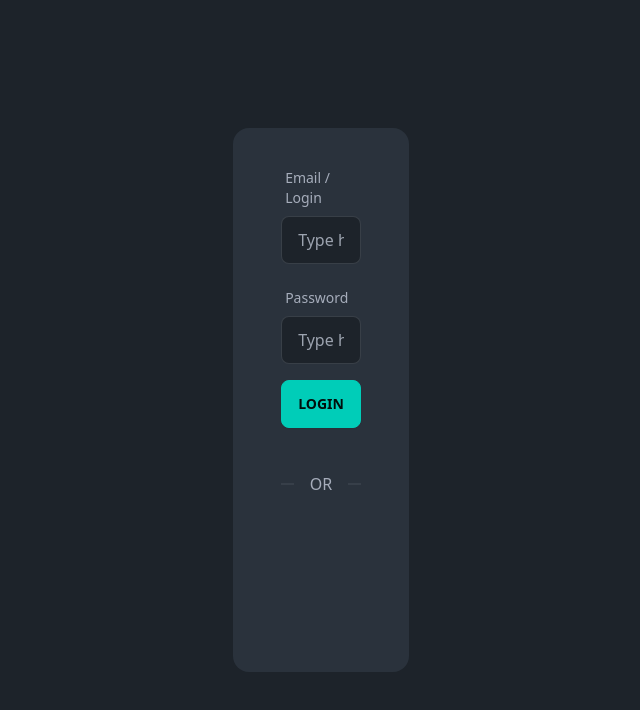
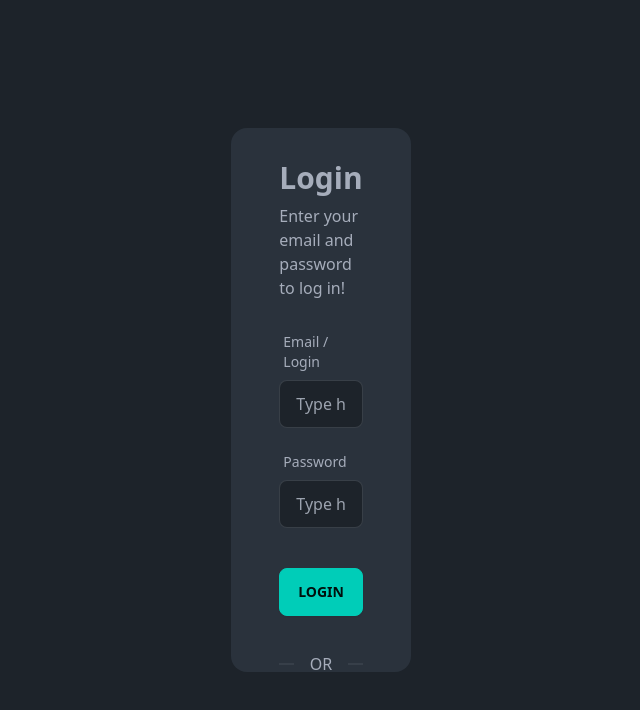
Before and after one commit to philippOkie/fleshcards-app, a React (Vite) app in the folder ui/: page / in a window 1280 px wide. Shown: the top 710 px of the page, without its empty margins (319-959 px from the left). Built offline with nearby package versions, Linux system fonts and the light colour scheme.

Commit message:
updated login page

```diff
--- a/ui/src/components/LoginPage.jsx
+++ b/ui/src/components/LoginPage.jsx
@@ -1,6 +1,10 @@
 function LoginPage() {
   return (
-    <div className="card bg-neutral text-neutral-content w-250 p-8 pl-12 pr-12 gap-8">
+    <div className="card bg-neutral text-neutral-content w-250 p-8 pl-12 pr-12 gap-6">
+      <div className="space-y-2">
+        <div className="text-3xl font-bold">Login</div>
+        <div>Enter your email and password to log in!</div>
+      </div>
       <div className="space-y-4">
         <label className="form-control w-full">
           <div className="label">
@@ -24,7 +28,7 @@ function LoginPage() {
           />
         </label>
 
-        <button className="btn btn-block btn-accent mt-10">LOGIN</button>
+        <button className="btn btn-block btn-accent !mt-6">LOGIN</button>
       </div>
 
       <div className="divider">OR</div>
```
